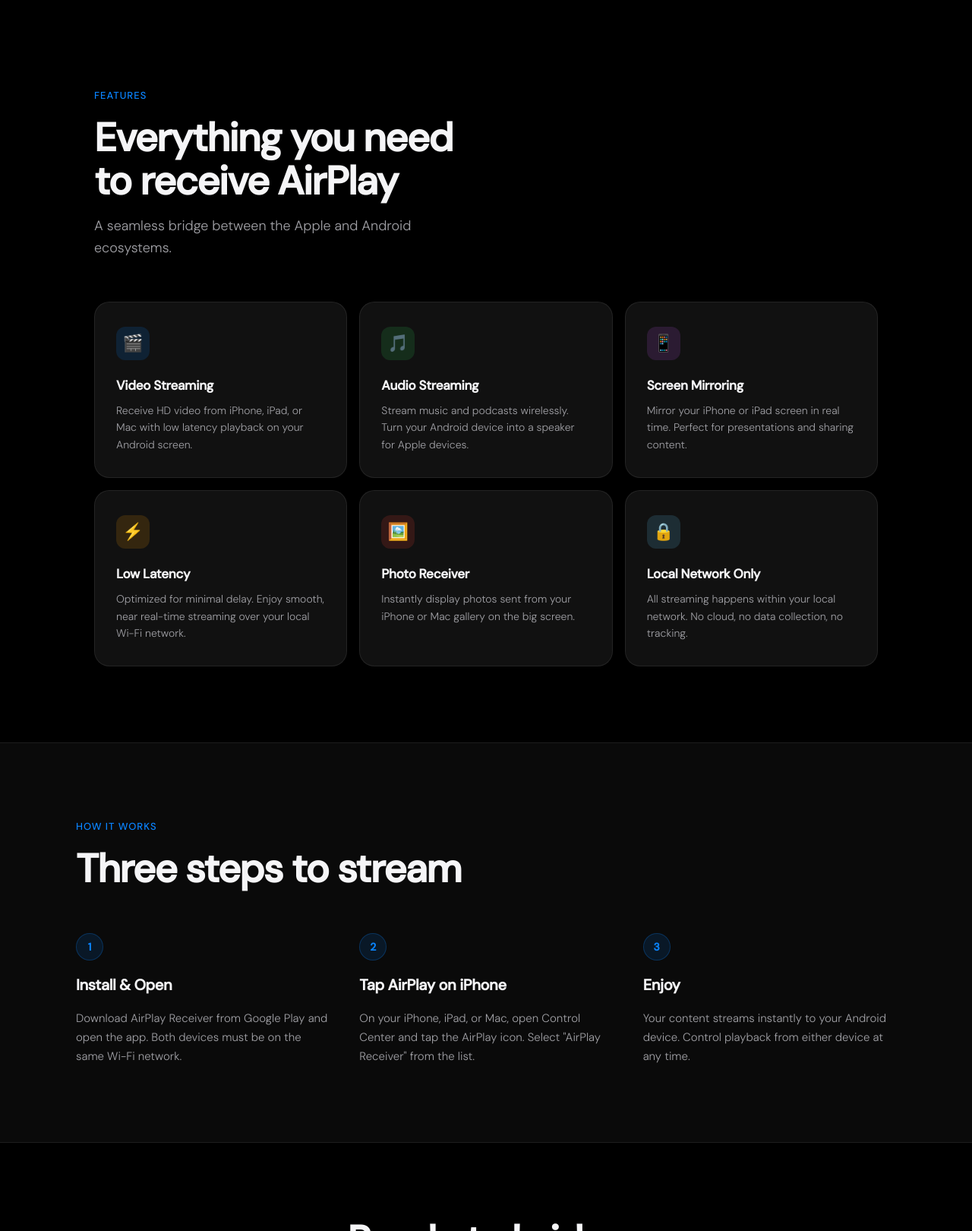
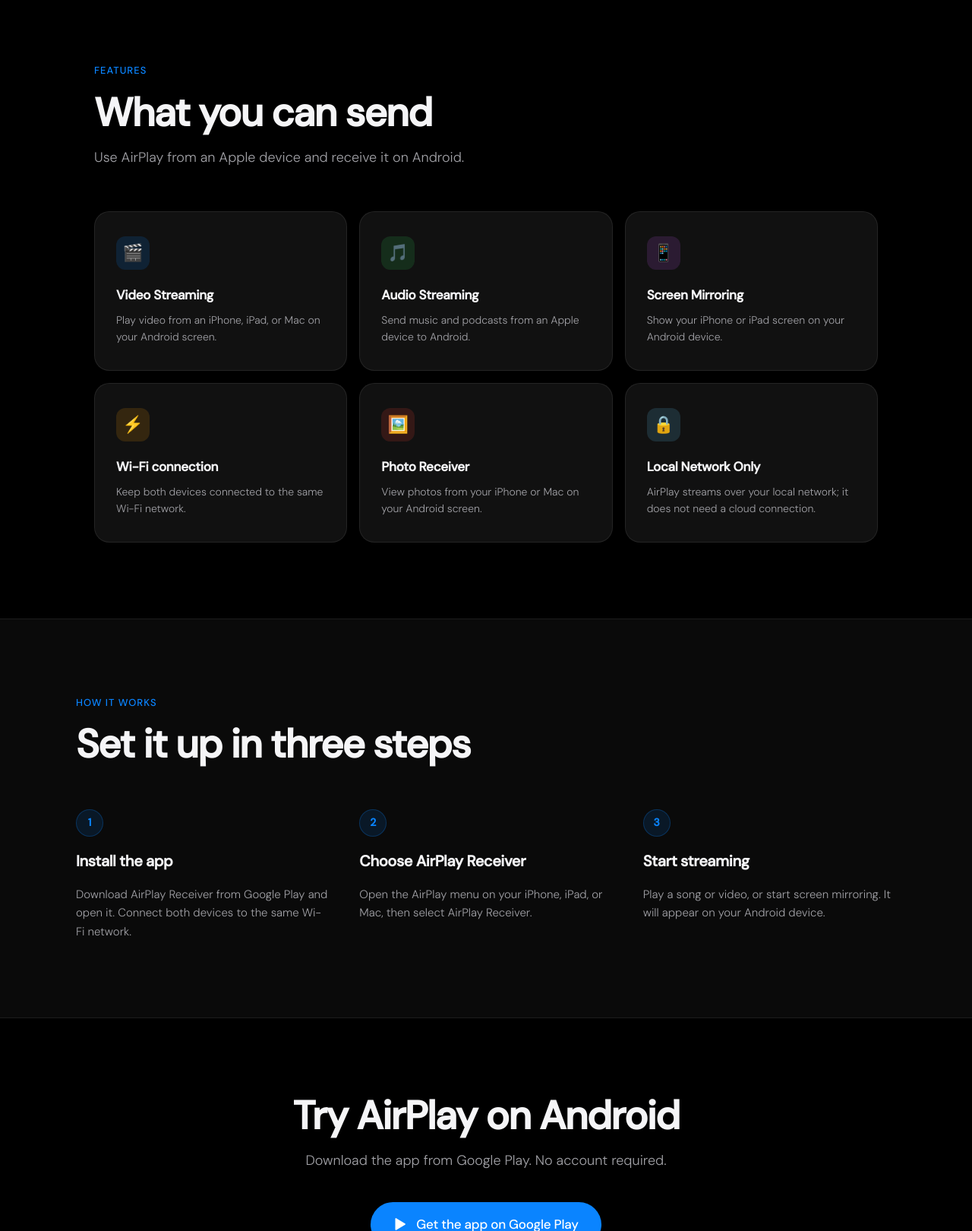
Before and after one commit to aicareles/aicareles.github.io, a plain HTML site: page airplay/index.html in a window 1280 px wide. Shown: the part 1180-2800 px from the top of the page at 76% size. Drawn offline with Linux system fonts and the light colour scheme; a web font is replaced by a local one.

Commit message:
Rewrite AirPlay landing page copy
Co-authored-by: copilot-swe-agent[bot] <198982749+Copilot@users.noreply.github.com>

```diff
--- a/airplay/index.html
+++ b/airplay/index.html
@@ -3,8 +3,8 @@
 <head>
     <meta charset="UTF-8">
     <meta name="viewport" content="width=device-width, initial-scale=1.0">
-    <title>AirPlay Receiver – Stream from iPhone & Mac to Android</title>
-    <meta name="description" content="Turn your Android device into an AirPlay receiver. Stream music, videos, and mirror your screen from iPhone, iPad, or Mac.">
+    <title>AirPlay Receiver for Android</title>
+    <meta name="description" content="Use AirPlay to send music, video, and screen mirroring from an iPhone, iPad, or Mac to an Android device on the same Wi-Fi network.">
     <link rel="preconnect" href="https://fonts.googleapis.com">
     <link rel="preconnect" href="https://fonts.gstatic.com" crossorigin>
     <link href="https://fonts.googleapis.com/css2?family=SF+Pro+Display:wght@300;400;600;700&family=DM+Sans:ital,opsz,wght@0,9..40,300;0,9..40,400;0,9..40,500;1,9..40,300&display=swap" rel="stylesheet">
@@ -650,21 +650,21 @@
 <section class="hero">
     <div class="hero-badge">
         <span class="hero-badge-dot"></span>
-        Now available on Google Play
+        Available on Google Play
     </div>
     <h1 class="hero-title">
-        Stream anything<br>
-        to <span class="accent">Android</span>
+        AirPlay on<br>
+        <span class="accent">Android</span>
     </h1>
     <p class="hero-sub">
-        Turn your Android device into an AirPlay receiver. Play music, videos, and mirror your screen directly from iPhone, iPad, or Mac.
+        Send music, video, or your screen from an iPhone, iPad, or Mac to an Android device on the same Wi-Fi network.
     </p>
     <div class="hero-actions">
         <a href="https://play.google.com/store" class="btn-primary" id="download">
             <svg class="play-badge" viewBox="0 0 24 24" fill="white">
                 <path d="M3 20.5v-17c0-.83.94-1.3 1.6-.8l14 8.5c.6.37.6 1.23 0 1.6l-14 8.5c-.66.5-1.6.03-1.6-.8z"/>
             </svg>
-            Get it on Google Play
+            Download on Google Play
         </a>
         <a href="#features" class="btn-secondary">
             Learn more
@@ -699,39 +699,39 @@
 <section class="section" id="features">
     <div class="features-header fade-in">
         <p class="section-label">Features</p>
-        <h2 class="section-title">Everything you need<br>to receive AirPlay</h2>
-        <p class="section-desc">A seamless bridge between the Apple and Android ecosystems.</p>
+        <h2 class="section-title">What you can send</h2>
+        <p class="section-desc">Use AirPlay from an Apple device and receive it on Android.</p>
     </div>
     <div class="features-grid">
         <div class="feature-card fade-in">
             <div class="feature-icon">🎬</div>
             <h3 class="feature-title">Video Streaming</h3>
-            <p class="feature-desc">Receive HD video from iPhone, iPad, or Mac with low latency playback on your Android screen.</p>
+            <p class="feature-desc">Play video from an iPhone, iPad, or Mac on your Android screen.</p>
         </div>
         <div class="feature-card fade-in">
             <div class="feature-icon">🎵</div>
             <h3 class="feature-title">Audio Streaming</h3>
-            <p class="feature-desc">Stream music and podcasts wirelessly. Turn your Android device into a speaker for Apple devices.</p>
+            <p class="feature-desc">Send music and podcasts from an Apple device to Android.</p>
         </div>
         <div class="feature-card fade-in">
             <div class="feature-icon">📱</div>
             <h3 class="feature-title">Screen Mirroring</h3>
-            <p class="feature-desc">Mirror your iPhone or iPad screen in real time. Perfect for presentations and sharing content.</p>
+            <p class="feature-desc">Show your iPhone or iPad screen on your Android device.</p>
         </div>
         <div class="feature-card fade-in">
             <div class="feature-icon">⚡</div>
-            <h3 class="feature-title">Low Latency</h3>
-            <p class="feature-desc">Optimized for minimal delay. Enjoy smooth, near real-time streaming over your local Wi-Fi network.</p>
+            <h3 class="feature-title">Wi-Fi connection</h3>
+            <p class="feature-desc">Keep both devices connected to the same Wi-Fi network.</p>
         </div>
         <div class="feature-card fade-in">
             <div class="feature-icon">🖼️</div>
             <h3 class="feature-title">Photo Receiver</h3>
-            <p class="feature-desc">Instantly display photos sent from your iPhone or Mac gallery on the big screen.</p>
+            <p class="feature-desc">View photos from your iPhone or Mac on your Android screen.</p>
         </div>
         <div class="feature-card fade-in">
             <div class="feature-icon">🔒</div>
             <h3 class="feature-title">Local Network Only</h3>
-            <p class="feature-desc">All streaming happens within your local network. No cloud, no data collection, no tracking.</p>
+            <p class="feature-desc">AirPlay streams over your local network; it does not need a cloud connection.</p>
         </div>
     </div>
 </section>
@@ -741,23 +741,23 @@
     <div class="how-inner">
         <div class="fade-in">
             <p class="section-label">How it works</p>
-            <h2 class="section-title">Three steps to stream</h2>
+            <h2 class="section-title">Set it up in three steps</h2>
         </div>
         <div class="steps-grid">
             <div class="step fade-in">
                 <div class="step-number">1</div>
-                <h3 class="step-title">Install & Open</h3>
-                <p class="step-desc">Download AirPlay Receiver from Google Play and open the app. Both devices must be on the same Wi-Fi network.</p>
+                <h3 class="step-title">Install the app</h3>
+                <p class="step-desc">Download AirPlay Receiver from Google Play and open it. Connect both devices to the same Wi-Fi network.</p>
             </div>
             <div class="step fade-in">
                 <div class="step-number">2</div>
-                <h3 class="step-title">Tap AirPlay on iPhone</h3>
-                <p class="step-desc">On your iPhone, iPad, or Mac, open Control Center and tap the AirPlay icon. Select "AirPlay Receiver" from the list.</p>
+                <h3 class="step-title">Choose AirPlay Receiver</h3>
+                <p class="step-desc">Open the AirPlay menu on your iPhone, iPad, or Mac, then select AirPlay Receiver.</p>
             </div>
             <div class="step fade-in">
                 <div class="step-number">3</div>
-                <h3 class="step-title">Enjoy</h3>
-                <p class="step-desc">Your content streams instantly to your Android device. Control playback from either device at any time.</p>
+                <h3 class="step-title">Start streaming</h3>
+                <p class="step-desc">Play a song or video, or start screen mirroring. It will appear on your Android device.</p>
             </div>
         </div>
     </div>
@@ -766,13 +766,13 @@
 <!-- CTA -->
 <section class="cta-section">
     <div class="cta-inner fade-in">
-        <h2 class="cta-title">Ready to bridge<br>your devices?</h2>
-        <p class="cta-desc">Free to download. No account required.</p>
+        <h2 class="cta-title">Try AirPlay on Android</h2>
+        <p class="cta-desc">Download the app from Google Play. No account required.</p>
         <a href="https://play.google.com/store" class="btn-primary" style="display: inline-flex;">
             <svg class="play-badge" viewBox="0 0 24 24" fill="white">
                 <path d="M3 20.5v-17c0-.83.94-1.3 1.6-.8l14 8.5c.6.37.6 1.23 0 1.6l-14 8.5c-.66.5-1.6.03-1.6-.8z"/>
             </svg>
-            Download on Google Play
+            Get the app on Google Play
         </a>
         <p class="cta-note">Compatible with Android 7.0 and above</p>
     </div>
```
